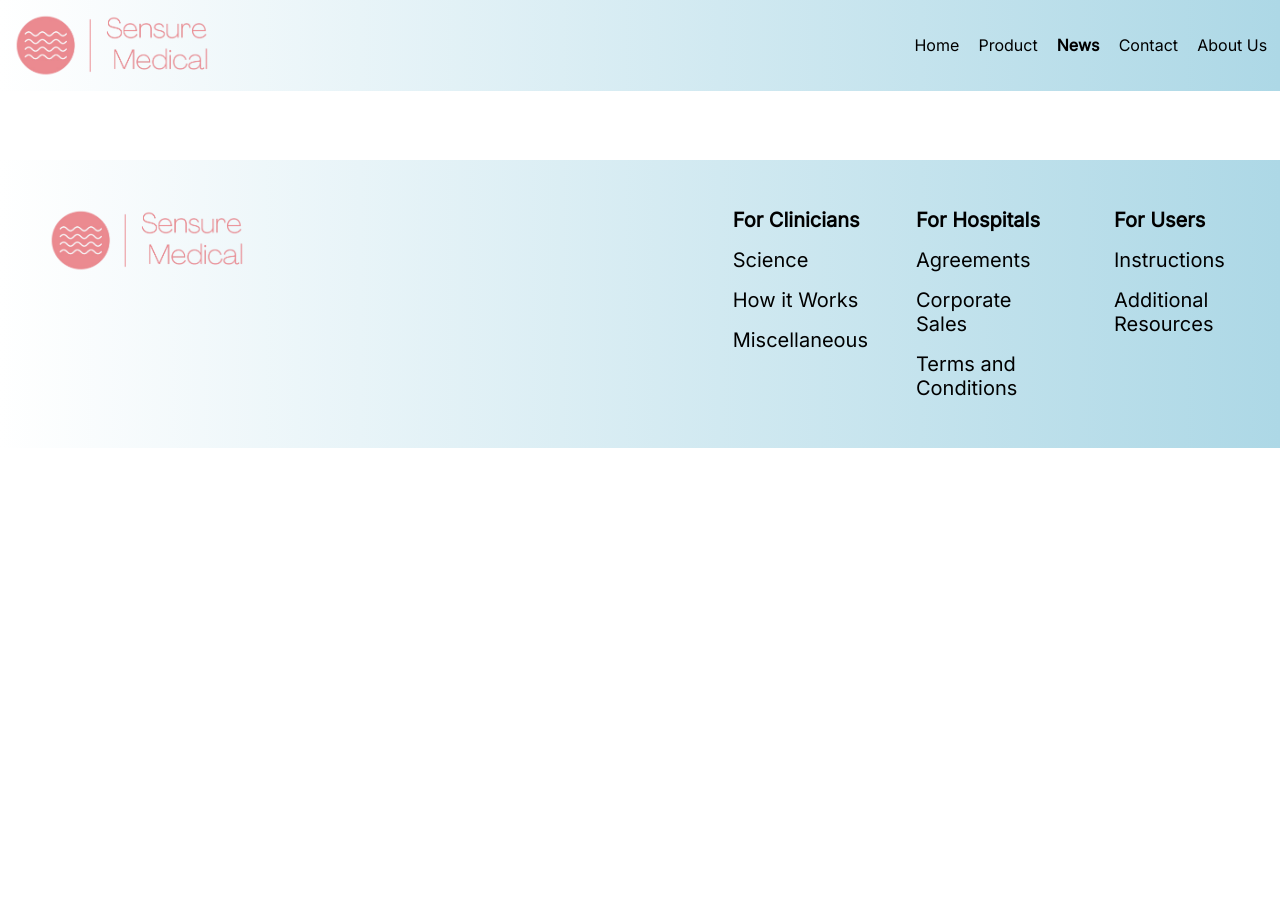
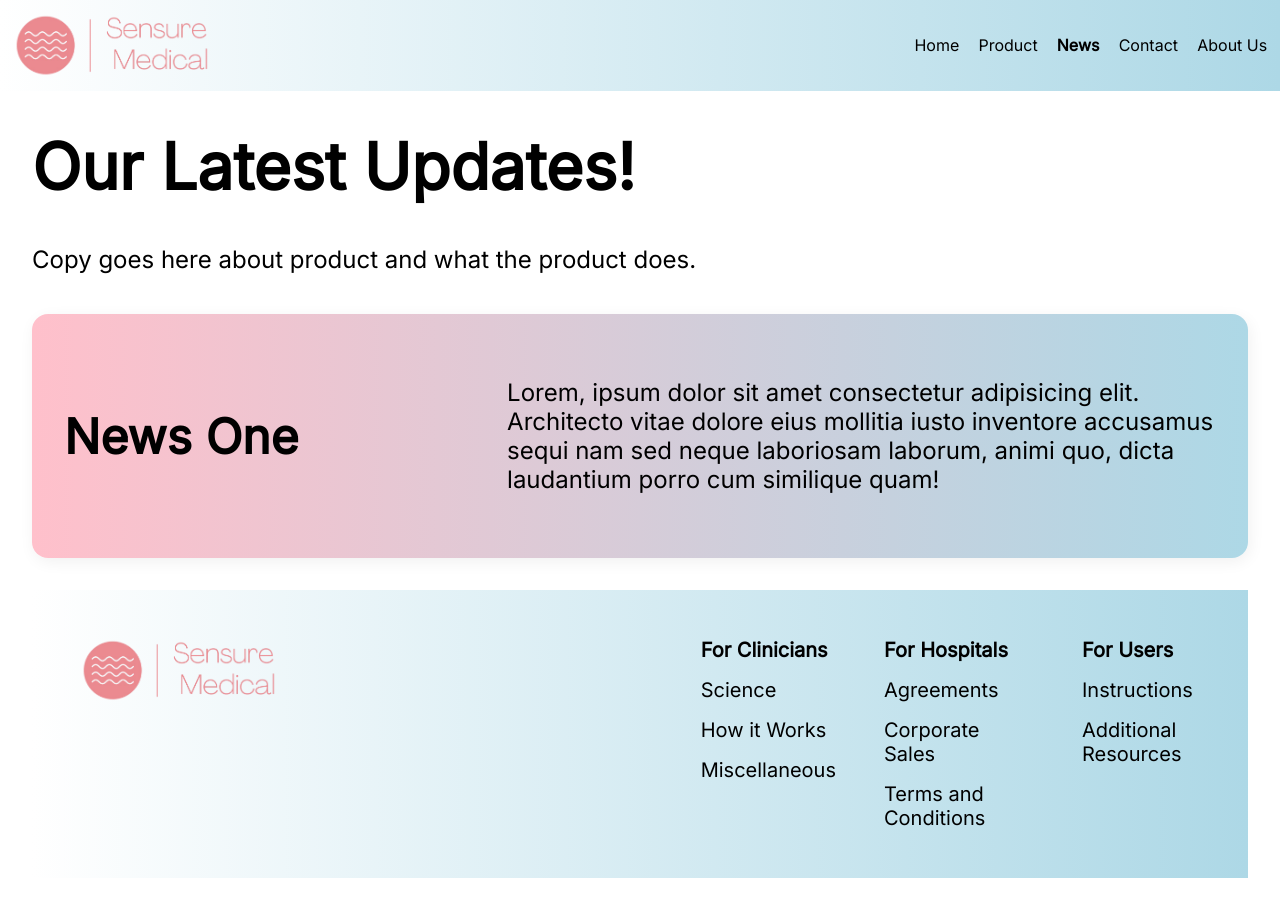
Before and after one commit to JoeyHammoth/sensure-website, a plain HTML site: page pages/news.html in a window 1280 px wide. Before the commit the page ends 800 px from the top, so only its background shows below. Drawn offline with Linux system fonts and the light colour scheme.

Commit message:
added initial news page

```diff
--- a/pages/news.html
+++ b/pages/news.html
@@ -21,7 +21,17 @@
             </div>
         </div>
         <div class="content">
-
+            <div class="top-content">
+                <div class="top-content-title">Our Latest Updates!</div>
+                <div class="top-content-par">Copy goes here about product and what the product does.
+                </div>
+                <div class="top-content-card">
+                    <div class="top-content-card-title">News One</div>
+                    <div class="top-content-card-par">Lorem, ipsum dolor sit amet consectetur adipisicing elit.
+                        Architecto vitae dolore eius mollitia iusto inventore accusamus sequi nam sed neque laboriosam laborum,
+                        animi quo, dicta laudantium porro cum similique quam!
+                    </div>
+                </div>
         </div>
         <div class="footer">
             <div class="left-footer">
```
